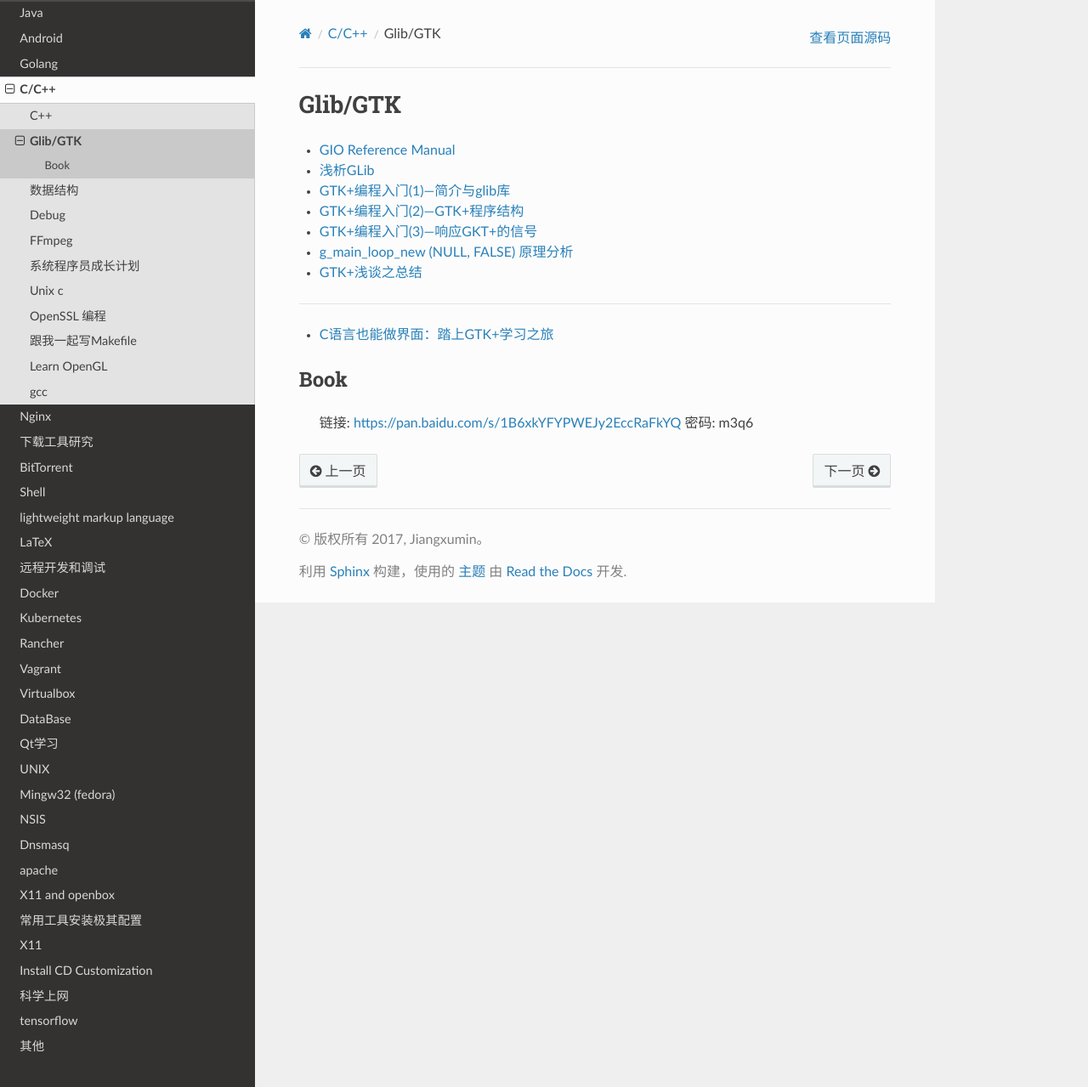
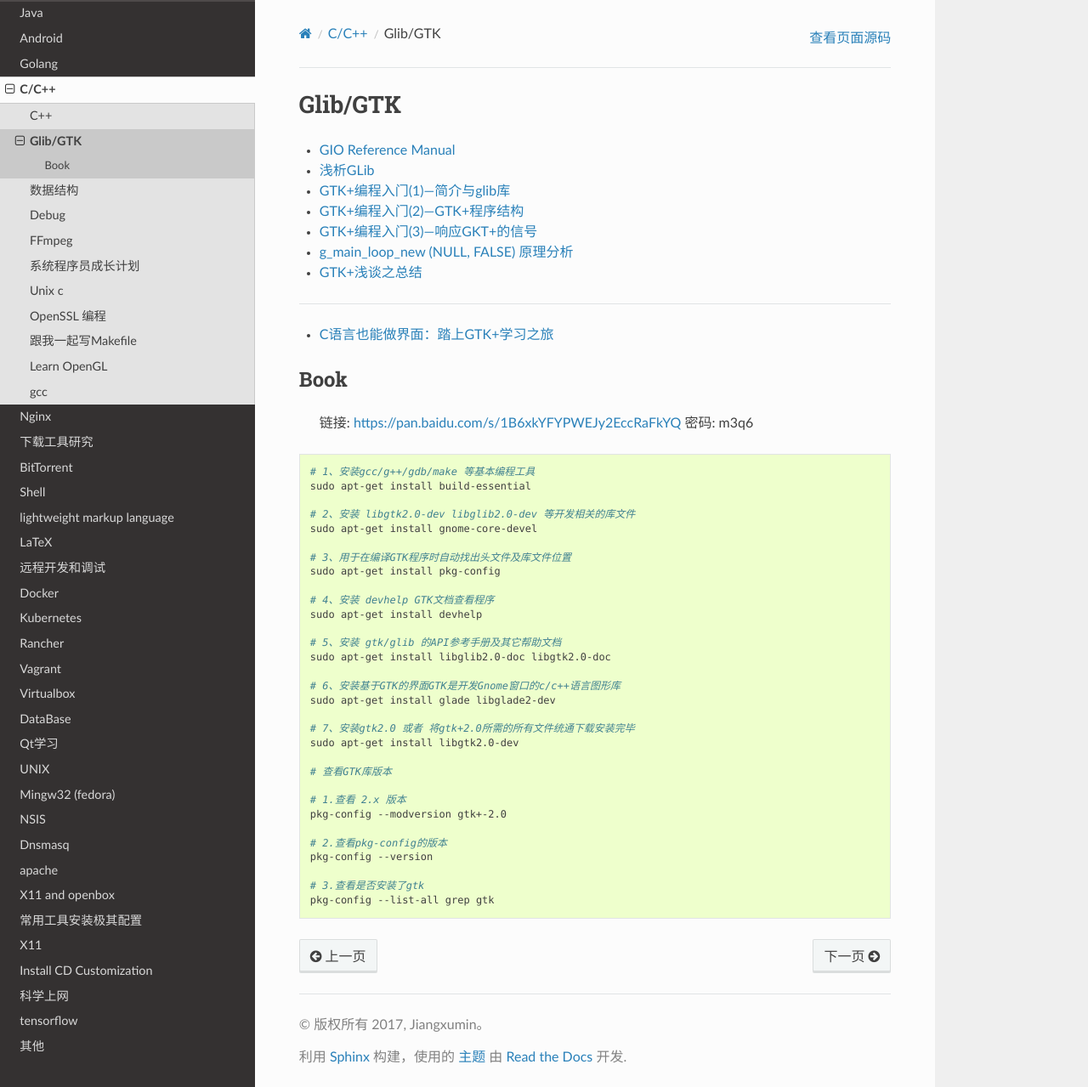
Before and after one commit to my-rds-store/my_space, a Sphinx documentation site: the page built from source/cpp/glib.rst, in a window 1280 px wide and 1279 px high. Shown: the whole window at 85% size. Built offline with Sphinx 7.4.7 and the Read the Docs theme 2.0.0, drawn with Linux system fonts in a browser that asks for light colours.

Commit message:
update ..

```diff
--- a/source/cpp/glib.rst
+++ b/source/cpp/glib.rst
@@ -19,3 +19,39 @@ Book
 =======
 
     链接: https://pan.baidu.com/s/1B6xkYFYPWEJy2EccRaFkYQ 密码: m3q6
+
+
+
+.. code-block:: sh
+
+        # 1、安装gcc/g++/gdb/make 等基本编程工具
+        sudo apt-get install build-essential
+
+        # 2、安装 libgtk2.0-dev libglib2.0-dev 等开发相关的库文件
+        sudo apt-get install gnome-core-devel
+
+        # 3、用于在编译GTK程序时自动找出头文件及库文件位置
+        sudo apt-get install pkg-config
+
+        # 4、安装 devhelp GTK文档查看程序
+        sudo apt-get install devhelp
+
+        # 5、安装 gtk/glib 的API参考手册及其它帮助文档
+        sudo apt-get install libglib2.0-doc libgtk2.0-doc
+
+        # 6、安装基于GTK的界面GTK是开发Gnome窗口的c/c++语言图形库
+        sudo apt-get install glade libglade2-dev
+
+        # 7、安装gtk2.0 或者 将gtk+2.0所需的所有文件统通下载安装完毕
+        sudo apt-get install libgtk2.0-dev
+
+        # 查看GTK库版本
+
+        # 1.查看 2.x 版本
+        pkg-config --modversion gtk+-2.0
+
+        # 2.查看pkg-config的版本
+        pkg-config --version
+
+        # 3.查看是否安装了gtk
+        pkg-config --list-all grep gtk
```
